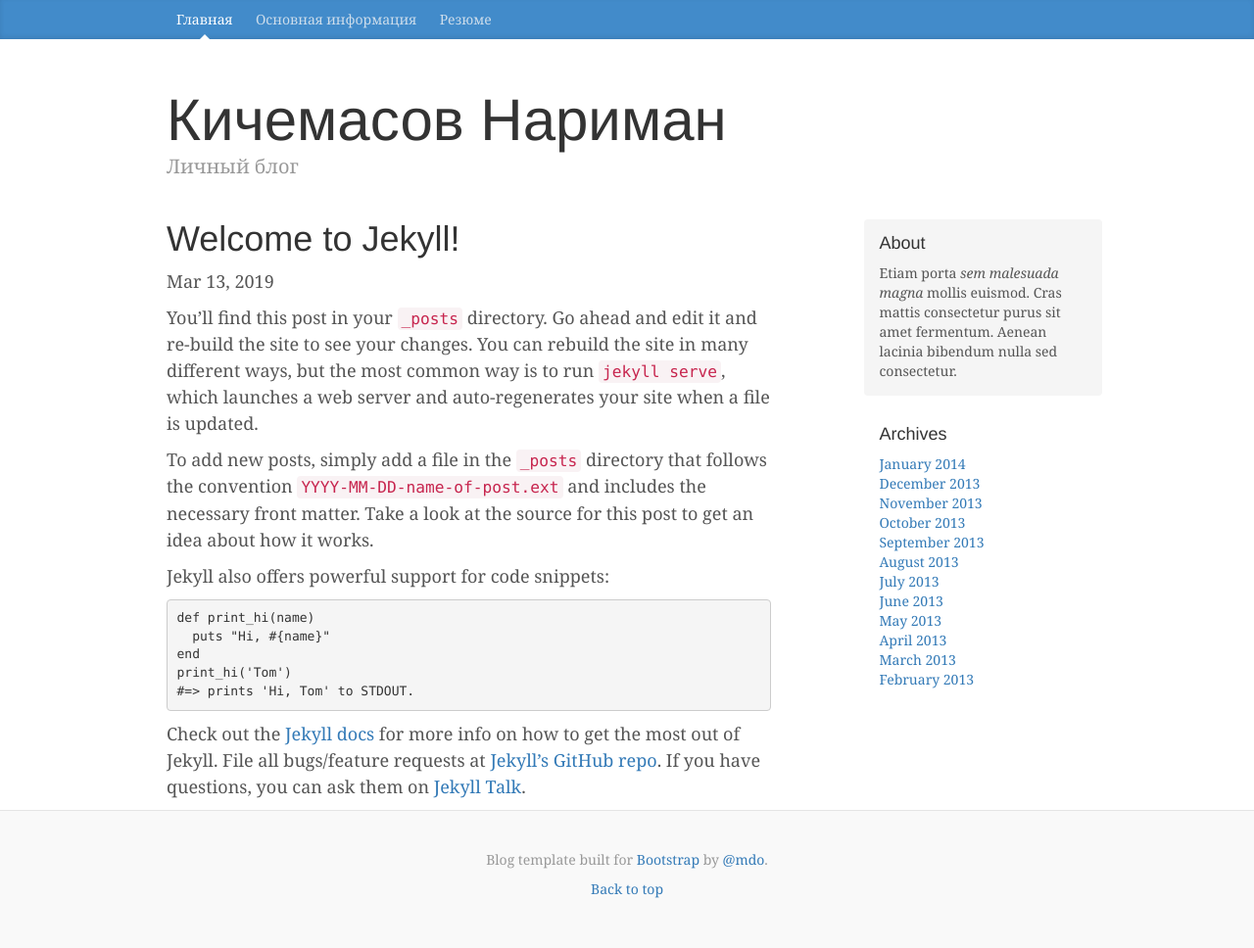
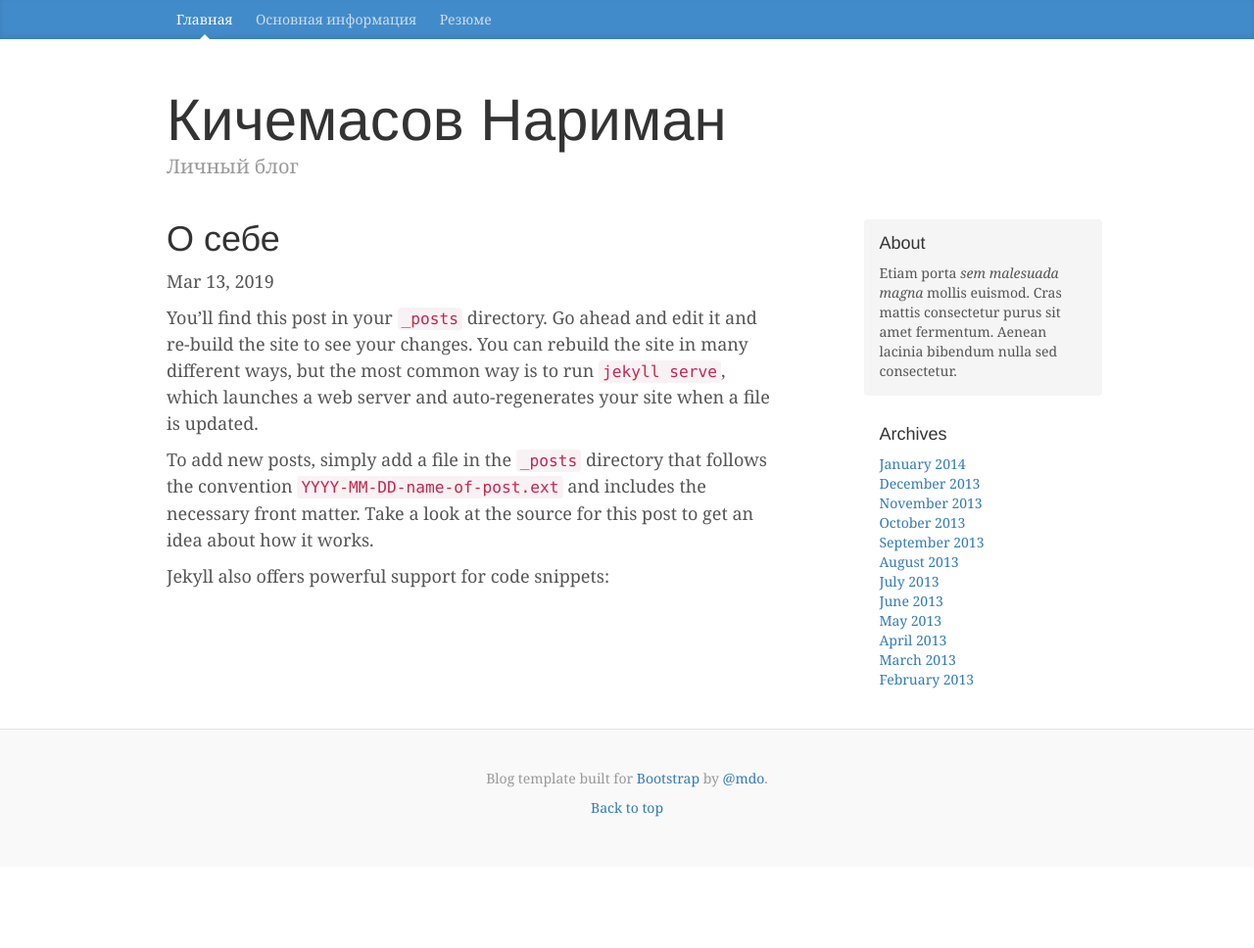
Before and after one commit to narimansnow/narimansnow.github.io, a Jekyll site: the page built from _posts/2019-03-13-welcome-to-jekyll.md, in a window 1280 px wide. Shown: the whole page at 98% size. Built offline with Jekyll 4.4.1, drawn with Linux system fonts in a browser that asks for light colours; nearby versions of some CDN libraries; library files that are not in the unit come from our copies; after the commit the page ends 900 px from its top, so only the background shows below that.

Commit message:
Update and rename 2019-03-13-welcome-to-jekyll.markdown to 2019-03-13-welcome-to-jekyll.md

```diff
--- a/_posts/2019-03-13-welcome-to-jekyll.markdown
+++ b/_posts/2019-03-13-welcome-to-jekyll.md
@@ -1,25 +1,11 @@
 ---
 layout: post
-title:  "Welcome to Jekyll!"
+title:  "О себе"
 date:   2019-03-13 12:01:13 +0300
-categories: jekyll update
+category: jekyll
 ---
 You’ll find this post in your `_posts` directory. Go ahead and edit it and re-build the site to see your changes. You can rebuild the site in many different ways, but the most common way is to run `jekyll serve`, which launches a web server and auto-regenerates your site when a file is updated.
 
 To add new posts, simply add a file in the `_posts` directory that follows the convention `YYYY-MM-DD-name-of-post.ext` and includes the necessary front matter. Take a look at the source for this post to get an idea about how it works.
 
 Jekyll also offers powerful support for code snippets:
-
-{% highlight ruby %}
-def print_hi(name)
-  puts "Hi, #{name}"
-end
-print_hi('Tom')
-#=> prints 'Hi, Tom' to STDOUT.
-{% endhighlight %}
-
-Check out the [Jekyll docs][jekyll-docs] for more info on how to get the most out of Jekyll. File all bugs/feature requests at [Jekyll’s GitHub repo][jekyll-gh]. If you have questions, you can ask them on [Jekyll Talk][jekyll-talk].
-
-[jekyll-docs]: http://jekyllrb.com/docs/home
-[jekyll-gh]:   https://github.com/jekyll/jekyll
-[jekyll-talk]: https://talk.jekyllrb.com/
```
